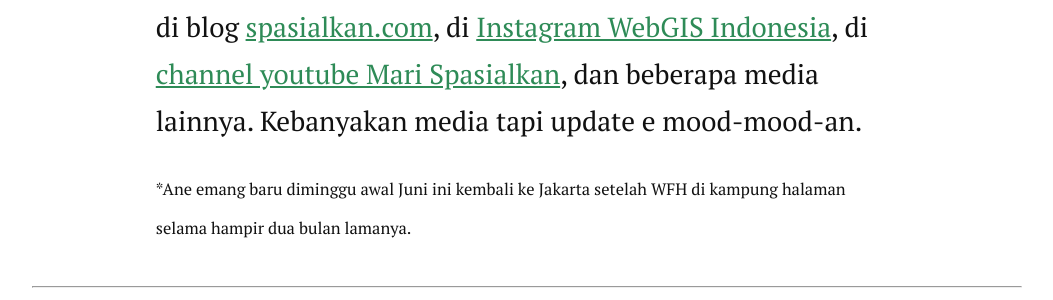
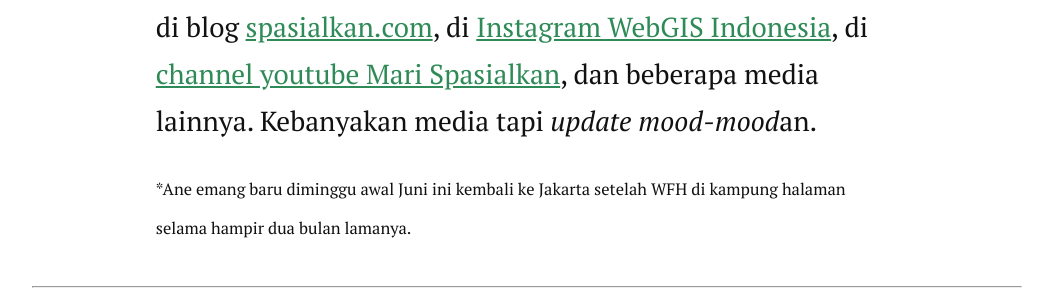
Before and after one commit to rifkifau/rifkifau.github.io, a Jekyll site: the page built from _posts/2021-06-12-mengikuti-tren-sepedaan-ternyata-ada-manfaatnya.markdown, in a window 1280 px wide and 900 px high, scrolled down 650 px. Shown: the part 205-505 px from the top of the window, without its empty margins (113-1166 px from the left). Built offline with Jekyll 4.4.1, drawn with Linux system fonts in a browser that asks for light colours; nearby versions of some CDN libraries; comment, search, counter and statistics services are not loaded.

Commit message:
Update 2021-06-12-mengikuti-tren-sepedaan-ternyata-ada-manfaatnya.markdown

```diff
--- a/_posts/2021-06-12-mengikuti-tren-sepedaan-ternyata-ada-manfaatnya.markdown
+++ b/_posts/2021-06-12-mengikuti-tren-sepedaan-ternyata-ada-manfaatnya.markdown
@@ -4,7 +4,7 @@ title:  "Mengikuti Tren Sepedaan, Ternyata Ada Manfaatnya"
 date:   2021-06-12
 tags:   [ Tren, Sepeda, Manfaat, Visualisasi, Data, Track ]
 ---
-<p class="intro"><span class="dropcap">S</span>ebelum genap seminggu di Jakarta* adalah target yang mesti Ane kejar untuk menyelesaikan tulisan ini. Kalau tidak dipaksa emang terbawa suasana males terus. Lha wong ini aja pelarian karena bingung dan males mau ngisi apa lagi di blog <a href="https://spasialkan.com" title="spasialkan.com" target="_blank">spasialkan.com</a>, di <a href="https://www.instagram.com/webgisindonesia" title="Instagram WebGIS Indonesia" target="_blank">Instagram WebGIS Indonesia</a>, di <a href="https://www.youtube.com/marispasialkan" title="channel youtube Mari Spasialkan" target="_blank">channel youtube Mari Spasialkan</a>, dan beberapa media lainnya. Kebanyakan media tapi update e mood-mood-an.
+<p class="intro"><span class="dropcap">S</span>ebelum genap seminggu di Jakarta* adalah target yang mesti Ane kejar untuk menyelesaikan tulisan ini. Kalau tidak dipaksa emang terbawa suasana males terus. Lha wong ini aja pelarian karena bingung dan males mau ngisi apa lagi di blog <a href="https://spasialkan.com" title="spasialkan.com" target="_blank">spasialkan.com</a>, di <a href="https://www.instagram.com/webgisindonesia" title="Instagram WebGIS Indonesia" target="_blank">Instagram WebGIS Indonesia</a>, di <a href="https://www.youtube.com/marispasialkan" title="channel youtube Mari Spasialkan" target="_blank">channel youtube Mari Spasialkan</a>, dan beberapa media lainnya. Kebanyakan media tapi <em>update</em> <em>mood-mood</em>an.
 </p>
 <sup>
 *Ane emang baru diminggu awal Juni ini kembali ke Jakarta setelah WFH di kampung halaman selama hampir dua bulan lamanya.
```
